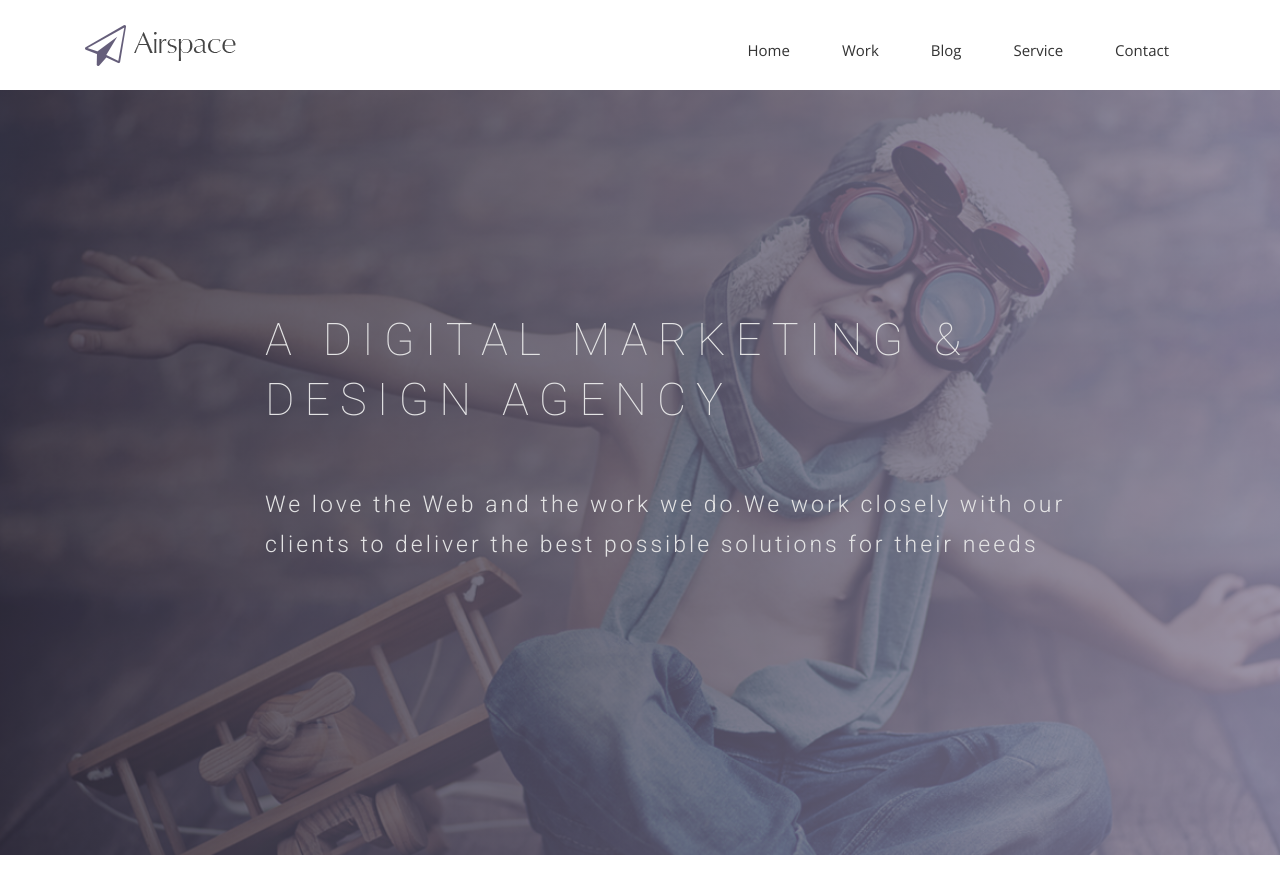
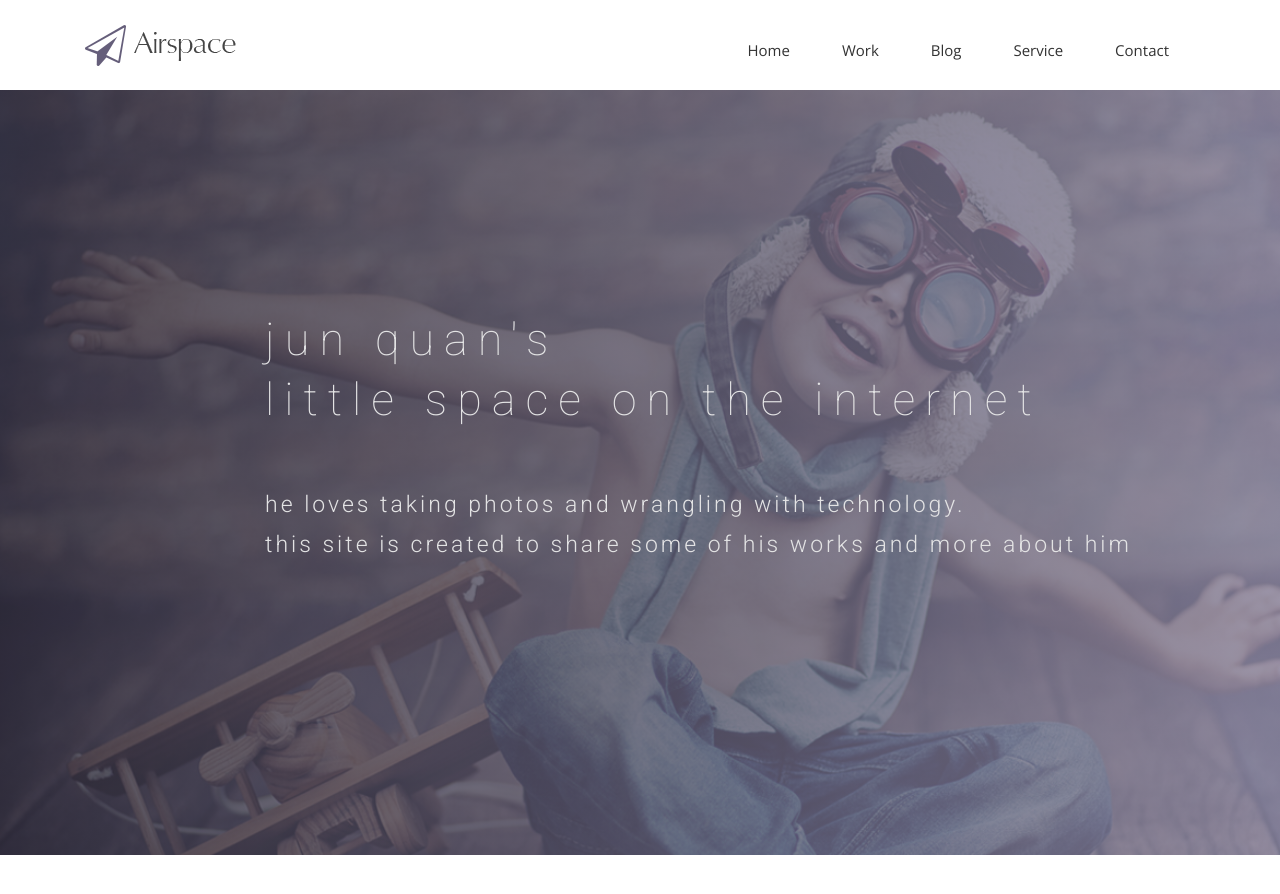
Before and after one commit to junquant/junquant.github.io, a Jekyll site: the page built from index.html, in a window 1280 px wide and 900 px high. Shown: the top 894 px of the window. Built offline with Jekyll 4.4.1, drawn with Linux system fonts in a browser that asks for light colours; nearby versions of some CDN libraries; some web fonts are replaced.

Commit message:
renamed site

```diff
--- a/_config.yml
+++ b/_config.yml
@@ -14,8 +14,8 @@ keep_files:
 
 # Site settings
 title: My Name is Jun Quan
-subtitle: "A free HTML5 agency template"
-url: "http://luminousrubyist.github.io" # the base hostname & protocol for your site
+subtitle: "Sometimes I write Code. Sometimes I don't know what I write."
+url: "http://junquant.github.io" # the base hostname & protocol for your site
 # baseurl: "/the/subpath/of/your/site" # Set this value to "" if you want your site to be root
 baseurl: ""
 cover: "/assets/cover.png"
--- a/index.html
+++ b/index.html
@@ -1,6 +1,6 @@
 ---
 layout: page
-title: Airspace
+title: Jun Quan
 permalink: /
 ---
 
@@ -8,10 +8,11 @@ permalink: /
 <section id="slider">
   <div class="container">
     <div class="row">
-      <div class="col-md-10 col-md-offset-2">
+      <div class="col-md-12 col-md-offset-2">
         <div class="block">
-          <h1 class="animated fadeInUp">A DIGITAL MARKETING &#38; <br> DESIGN AGENCY</h1>
-          <p class="animated fadeInUp">We love the Web and the work we do.We work closely with our </br> clients to deliver the best possible solutions for their needs</p>
+          <h1 class="animated fadeInUp">jun quan's </br> little space on the internet</h1>
+          <p class="animated fadeInUp">he loves taking photos and wrangling with technology.</br>
+            this site is created to share some of his works and more about him</p>
         </div>
       </div>
     </div>
```
Also changed, not shown: 2 other files.
